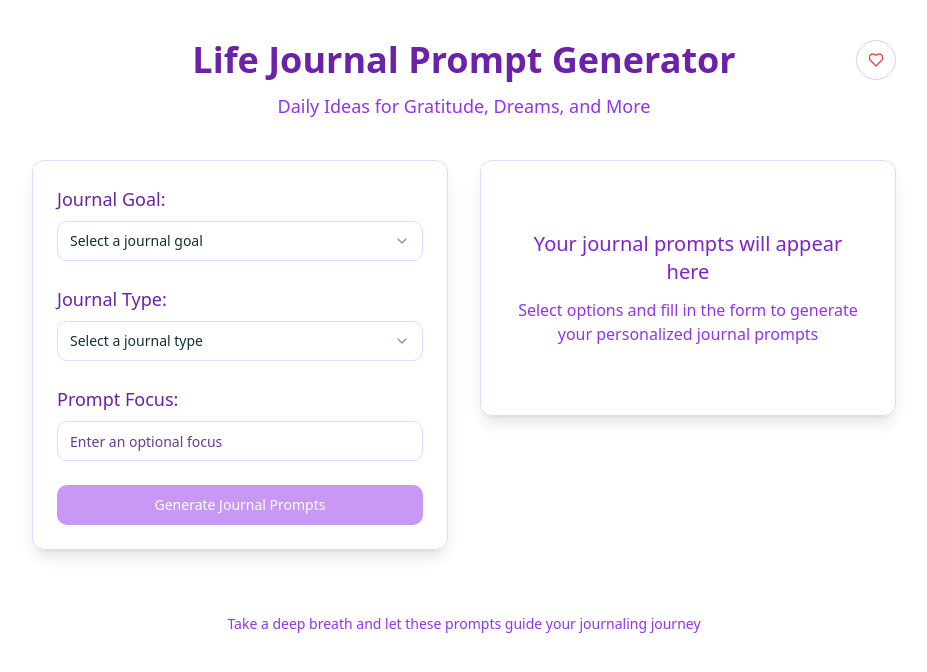
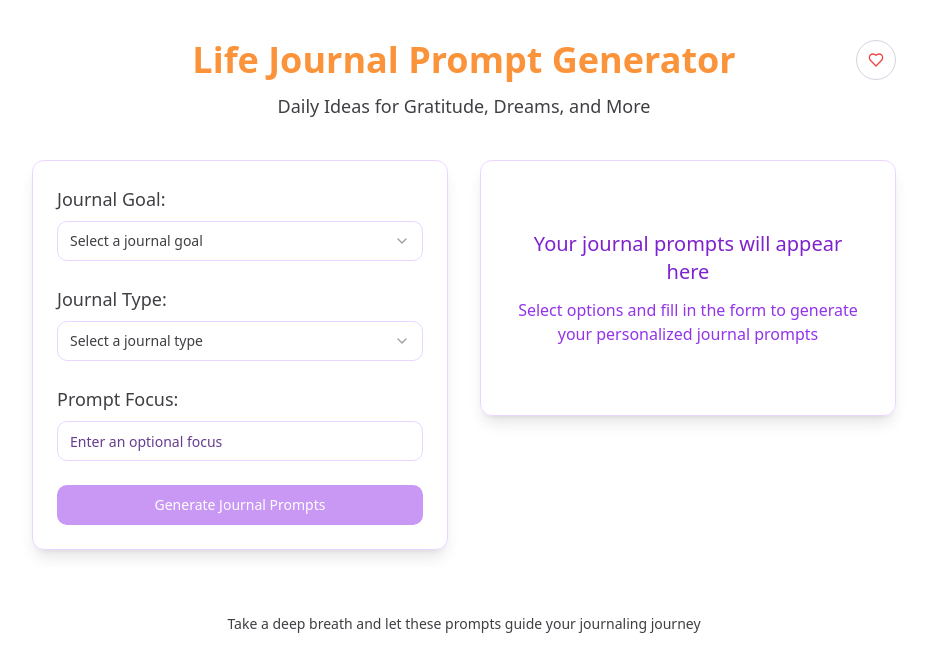
Before and after one commit to SmarToolz/life-journal-prompt-generator, a React (Vite) app: page / in a window 1280 px wide. Shown: the top 672 px of the page, without its empty margins (176-1103 px from the left). Built offline with nearby package versions, Linux system fonts and the light colour scheme.

Commit message:
Refactor: Update colors and animation
Update title color, text color, and card animation, and apply a teal-to-blue gradient.

```diff
--- a/src/components/affirmation/AffirmationCard.tsx
+++ b/src/components/affirmation/AffirmationCard.tsx
@@ -51,7 +51,7 @@ const AffirmationCard: React.FC<AffirmationCardProps> = ({
       </div>
       <CardContent className="p-6 flex flex-col items-center justify-center space-y-6">
         <div className="text-center">
-          <p className="text-xl md:text-2xl font-medium leading-relaxed tracking-wide">
+          <p className="text-xl md:text-2xl font-medium leading-relaxed tracking-wide text-[#403E43]">
             {affirmation}
           </p>
         </div>
@@ -64,7 +64,7 @@ const AffirmationCard: React.FC<AffirmationCardProps> = ({
             className="rounded-full w-10 h-10"
             title="Copy to clipboard"
           >
-            <Copy className="h-5 w-5" />
+            <Copy className="h-5 w-5 text-[#403E43]" />
           </Button>
 
           <Button
--- a/src/components/affirmation/AffirmationForm.tsx
+++ b/src/components/affirmation/AffirmationForm.tsx
@@ -67,18 +67,18 @@ const AffirmationForm: React.FC<AffirmationFormProps> = ({ onGenerate, isGenerat
   return (
     <form onSubmit={handleSubmit} className={cn("space-y-6", className)}>
       <div className="space-y-2">
-        <label htmlFor="journalGoal" className="text-lg font-medium text-purple-800">
+        <label htmlFor="journalGoal" className="text-lg font-medium text-[#403E43]">
           Journal Goal:
         </label>
         <Select value={journalGoal} onValueChange={setJournalGoal}>
-          <SelectTrigger id="journalGoal" className="bg-white/90 backdrop-blur-sm border-purple-200">
+          <SelectTrigger id="journalGoal" className="bg-white/90 backdrop-blur-sm border-purple-200 text-[#403E43]">
             <SelectValue placeholder="Select a journal goal" />
           </SelectTrigger>
           <SelectContent position="popper" className="bg-white border-purple-200">
             {journalGoals.map((goal) => (
               <SelectItem key={goal.value} value={goal.value}>
                 <span className="inline-flex items-center gap-2">
-                  <span className="text-xl">{goal.emoji}</span> {goal.label}
+                  <span className="text-2xl">{goal.emoji}</span> <span className="text-[#403E43]">{goal.label}</span>
                 </span>
               </SelectItem>
             ))}
@@ -87,18 +87,18 @@ const AffirmationForm: React.FC<AffirmationFormProps> = ({ onGenerate, isGenerat
       </div>
 
       <div className="space-y-2">
-        <label htmlFor="journalType" className="text-lg font-medium text-purple-800">
+        <label htmlFor="journalType" className="text-lg font-medium text-[#403E43]">
           Journal Type:
         </label>
         <Select value={journalType} onValueChange={setJournalType}>
-          <SelectTrigger id="journalType" className="bg-white/90 backdrop-blur-sm border-purple-200">
+          <SelectTrigger id="journalType" className="bg-white/90 backdrop-blur-sm border-purple-200 text-[#403E43]">
             <SelectValue placeholder="Select a journal type" />
           </SelectTrigger>
           <SelectContent position="popper" className="bg-white border-purple-200">
             {journalTypes.map((type) => (
               <SelectItem key={type.value} value={type.value}>
                 <span className="inline-flex items-center gap-2">
-                  <span className="text-xl">{type.emoji}</span> {type.label}
+                  <span className="text-2xl">{type.emoji}</span> <span className="text-[#403E43]">{type.label}</span>
                 </span>
               </SelectItem>
             ))}
@@ -107,7 +107,7 @@ const AffirmationForm: React.FC<AffirmationFormProps> = ({ onGenerate, isGenerat
       </div>
 
       <div className="space-y-2">
-        <label htmlFor="promptFocus" className="text-lg font-medium text-purple-800">
+        <label htmlFor="promptFocus" className="text-lg font-medium text-[#403E43]">
           Prompt Focus:
         </label>
         <Input
@@ -116,7 +116,7 @@ const AffirmationForm: React.FC<AffirmationFormProps> = ({ onGenerate, isGenerat
           placeholder="Enter an optional focus"
           value={promptFocus}
           onChange={(e) => setPromptFocus(e.target.value)}
-          className="bg-white/90 backdrop-blur-sm border-purple-200"
+          className="bg-white/90 backdrop-blur-sm border-purple-200 text-[#403E43]"
         />
       </div>
 
--- a/src/index.css
+++ b/src/index.css
@@ -101,15 +101,15 @@
   height: 100%;
   width: 100%;
   background: linear-gradient(90deg,
-    #c084fc,
-    #8b5cf6,
-    #7c3aed,
-    #6d28d9,
-    #8b5cf6,
-    #c084fc
+    #4DD0E1,
+    #26C6DA,
+    #00BCD4,
+    #00ACC1,
+    #0097A7,
+    #00838F
   );
   background-size: 600% 100%;
-  animation: gradient-wave 30s ease infinite; /* Slowed down by 50% from 15s to 30s */
+  animation: gradient-wave 60s ease infinite; /* Slowed down from 30s to 60s */
   opacity: 0.8;
 }
 
@@ -123,7 +123,7 @@
   background: inherit;
   transform: translateY(-50%);
   filter: blur(10px);
-  animation: wave-motion 6s ease-in-out infinite alternate; /* Slowed down from 3s to 6s */
+  animation: wave-motion 12s ease-in-out infinite alternate; /* Slowed down from 6s to 12s */
   transition: all 0.3s ease;
 }
 
--- a/src/pages/Index.tsx
+++ b/src/pages/Index.tsx
@@ -40,10 +40,10 @@ const Index = () => {
     <div className="min-h-screen bg-white">
       <div className="container px-4 py-10 mx-auto max-w-4xl">
         <header className="text-center mb-10 relative">
-          <h1 className="text-3xl md:text-4xl font-bold mb-3 text-purple-800">
+          <h1 className="text-3xl md:text-4xl font-bold mb-3" style={{ color: '#fb933b' }}>
             Life Journal Prompt Generator
           </h1>
-          <p className="text-lg text-purple-600 max-w-lg mx-auto">
+          <p className="text-lg max-w-lg mx-auto text-[#403E43]">
             Daily Ideas for Gratitude, Dreams, and More
           </p>
 
@@ -94,7 +94,7 @@ const Index = () => {
           </div>
         </div>
 
-        <footer className="mt-16 text-center text-sm text-purple-600">
+        <footer className="mt-16 text-center text-sm text-[#403E43]">
           <p>Take a deep breath and let these prompts guide your journaling journey</p>
         </footer>
       </div>
```
